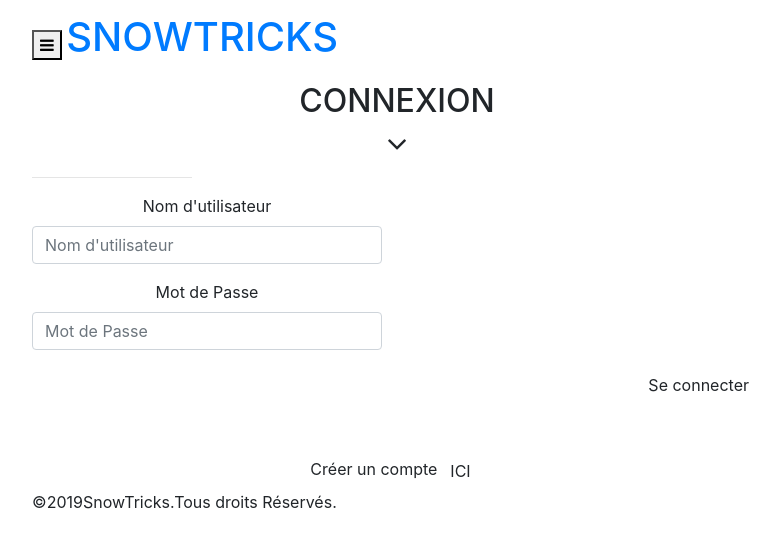
After one commit to drigos1er/SiteCommunautaire, a Symfony app: template templates/security/login.html.twig in a window 1280 px wide. The commit adds this page. Shown: the top 548 px of the page, without its empty margins (53-830 px from the left). Run offline with Twig, Linux system fonts and the light colour scheme; the template is opened without the code that fills it, so the values that code supplies are empty; some libraries are stand-ins or nearby versions.

Commit message:
LOGIN AND LOGOUT PAGE #1

```diff
--- a/templates/layout.html.twig
+++ b/templates/layout.html.twig
@@ -45,7 +45,18 @@
             <ul class="nav navbar-nav">
                 <li class="active"><a href="{{ path('sitecom_homepage') }}">Accueil</a></li>
                 <li><a href="#about">Figures</a></li>
-                <li><a href="#service">Se Connecter</a></li>
+              {%if not app.user  %}
+
+
+                  <li><a href="{{ path('security_login') }}">Se Connecter</a></li>
+
+                  {% else %}
+
+                      <li><a href="{{ path('security_logout') }}">Se Deconnecter</a></li>
+
+
+
+              {% endif %}
                 <li><a href="#contact">Contact</a></li>
 
             </ul>
--- /dev/null
+++ b/templates/security/login.html.twig
@@ -0,0 +1,80 @@
+{% extends 'layout.html.twig' %}
+
+
+
+{% block title %}SnowTricks|Connexion{% endblock %}
+
+        {% block body %}
+
+
+
+            <!-- Section: contact -->
+            <section id="contact" class="home-section text-center">
+                <div class="heading-contact">
+                    <div class="container">
+                        <div class="row">
+                            <div class="col-lg-8 col-lg-offset-2">
+                                <div class="wow bounceInDown" data-wow-delay="0.4s">
+                                    <div class="section-heading">
+                                        <h2>CONNEXION</h2>
+                                        <i class="fa fa-2x fa-angle-down"></i>
+
+                                    </div>
+                                </div>
+                            </div>
+                        </div>
+                    </div>
+                </div>
+                <div class="container">
+
+                    <div class="row">
+                        <div class="col-lg-2 col-lg-offset-5">
+                            <hr class="marginbot-50">
+                        </div>
+                    </div>
+                    <div class="row">
+                        <div class="col-lg-8 col-lg-offset-3">
+                            <div class="boxed-grey">
+
+
+                                <form  action="{{ path('security_login') }}" method="post" >
+                                    <div class="row">
+                                        <div class="col-md-6">
+                                            <div class="form-group">
+                                                <label for="username">
+                                                    Nom d'utilisateur</label>
+                                                <input type="text" name="_username" class="form-control"  placeholder="Nom d'utilisateur"  required />
+                                            </div>
+                                            <div class="form-group">
+                                                <label for="password">
+                                                    Mot de Passe</label>
+                                                <div class="form-group">
+                                                    <input type="password" name="_password" class="form-control"  placeholder="Mot de Passe"  required />
+
+                                                </div>
+                                            </div>
+
+                                        </div>
+                                        <div class="col-md-12">
+                                            <button type="submit" class="btn btn-skin pull-right" id="btnContactUs">
+                                                Se connecter</button>
+                                        </div>
+
+                                    </div>
+                                </form>
+                            </div>
+
+<br><br>
+                            <div style="font-size: 16px">Créer un compte<a href="{{ path('sitecom_registrationpage') }}" class="btn btn-skin " >
+                                    ICI</a></div>
+
+
+                        </div>
+
+                    </div>
+
+                </div>
+            </section>
+            <!-- /Section: contact -->
+
+        {% endblock %}
```
Also changed, not shown: config/routes.yaml (+9 -0 lines), src/Controller/SecurityController.php (+16 -1 lines), 1 other file.
